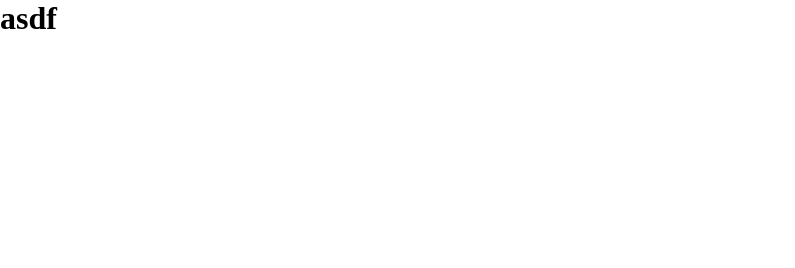
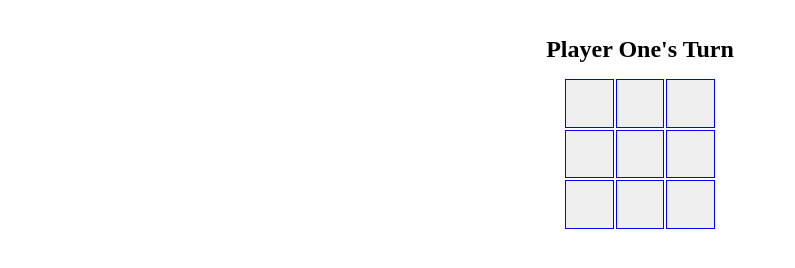
Before and after one commit to k4iLeb/TOP-Tic-Tac-Toe, a plain HTML site: page index.html in a window 1280 px wide. Shown: the whole page, without its empty margins (0-795 px from the left). Drawn offline with Linux system fonts and the light colour scheme.

Commit message:
Add basic css, add eventlistener, add checkWin()
WIP:
- checkWin()
- announceWinner()

```diff
--- a/index.html
+++ b/index.html
@@ -7,7 +7,20 @@
     <title>Tic-Tac-Toe</title>
   </head>
   <body>
-    <h1>asdf</h1>
+    <div class="cotainer">
+      <h2 class="turn"></h2>
+      <div class="board">
+        <!-- <button class="cell" id="1"></button>
+        <button class="cell" id="2"></button>
+        <button class="cell" id="3"></button>
+        <button class="cell" id="4"></button>
+        <button class="cell" id="5"></button>
+        <button class="cell" id="6"></button>
+        <button class="cell" id="7"></button>
+        <button class="cell" id="8"></button>
+        <button class="cell" id="9"></button> -->
+      </div>
+    </div>
     <script src="./script.js"></script>
   </body>
 </html>
--- a/script.js
+++ b/script.js
@@ -9,11 +9,6 @@ function gameBoard() {
     if (board[index] !== "") return;
     board[index] = player;
   };
-
-  // const printBoard = () => {
-  //   const boardWithCellValues = board.map((x) => x.getValues());
-  //   console.log(boardWithCellValues);
-  // };
 
   return { setMark, getBoard };
 }
@@ -60,37 +55,73 @@ function gameController(
   const getActivePlayer = () => activePlayer;
   // **** Play Round ****
   const playRound = (index) => {
-    console.log(`Marking ${getActivePlayer().name}'s the index ${index}`);
-
-    board.setMark(index, getActivePlayer().marker);
-    switchPlayer();
+    if (!checkWin()) {
+      if (board.getBoard()[index]) return;
+      board.setMark(index, getActivePlayer().marker);
+      checkWin();
+      switchPlayer();
+    }
+    return;
   };
 
-  console.log(board.getBoard());
-  console.log(getActivePlayer());
-  playRound(2);
-  console.log(getActivePlayer());
-  console.log(board.getBoard());
-  // playRound(2);
-  console.log(board.getBoard());
+  //  **** CHECK GAME ****
+  const checkWin = () => {
+    const arr = board.getBoard();
+    // console.log(arr);
+    if (arr.filter((x) => !!x).length > 4) {
+      for (let i = 0; i < 9; i += 3) {
+        if (arr[i] === arr[i + 1] && arr[i + 1] === arr[i + 2]) {
+          return `${players.filter((x) => x.marker === arr[i])[0].name} WINS`;
+        }
+      }
+    }
 
-  //  **** CHECK GAME ****
-  const checkGame = () => {
-    const board = gameBoard.board;
-    console.log(board);
-    // console.log(board[0].name);
-
-    // if (board[1] === board[4] && board[4] === board[7]) {
-    //   console.log(`${board[1].name} WINS`);
-    // }
-
-    // USE FOR LOOP TO CHECK
+    // console.log("hi");
   };
 
-  return { playRound, getActivePlayer };
+  return { playRound, getActivePlayer, getBoard: board.getBoard, checkWin };
 }
-const game = gameController();
 
-// gameBoard.setMark(4, p1);
-// gameBoard.setMark(7, p1);
-// checkGame();
+function screenController() {
+  const game = gameController();
+  const containerDiv = document.querySelector(".board");
+  const playerTurnDiv = document.querySelector("h2");
+
+  // **** UPDATE SCREEN ****
+
+  const board = game.getBoard();
+
+  const showBoard = () => {
+    playerTurnDiv.textContent = `${game.getActivePlayer().name}'s Turn`;
+
+    containerDiv.textContent = "";
+    board.forEach((x, index) => {
+      const cellDiv = document.createElement("button");
+      cellDiv.classList.add("cell");
+      cellDiv.dataset.id = index;
+      cellDiv.textContent = x;
+
+      containerDiv.append(cellDiv);
+    });
+  };
+
+  showBoard();
+  // **** CLICKHANDLER ****
+  function clickHandler(e) {
+    const selectedCell = e.target.dataset.id;
+    if (!selectedCell) return;
+    game.playRound(selectedCell);
+    showBoard();
+    if (game.checkWin()) announceWinner();
+  }
+
+  // **** ANNOUNCE WINNER ****
+  function announceWinner() {
+    console.log("WE GOT A WINNER");
+  }
+
+  // **** LISTENER ****
+  containerDiv.addEventListener("click", clickHandler);
+}
+
+screenController();
--- a/style.css
+++ b/style.css
@@ -3,3 +3,27 @@
   margin: 0;
   padding: 0;
 }
+
+body {
+  padding: 20px;
+}
+h2 {
+  text-align: center;
+  margin: 1rem;
+}
+
+.board {
+  margin: 0 auto;
+  max-width: 150px;
+  height: 150px;
+
+  display: grid;
+  grid-template: repeat(3, 1fr) / repeat(3, 1fr);
+  gap: 2px;
+}
+.board .cell {
+  border: 1px solid blue;
+}
+.board .cell:hover {
+  cursor: pointer;
+}
```
